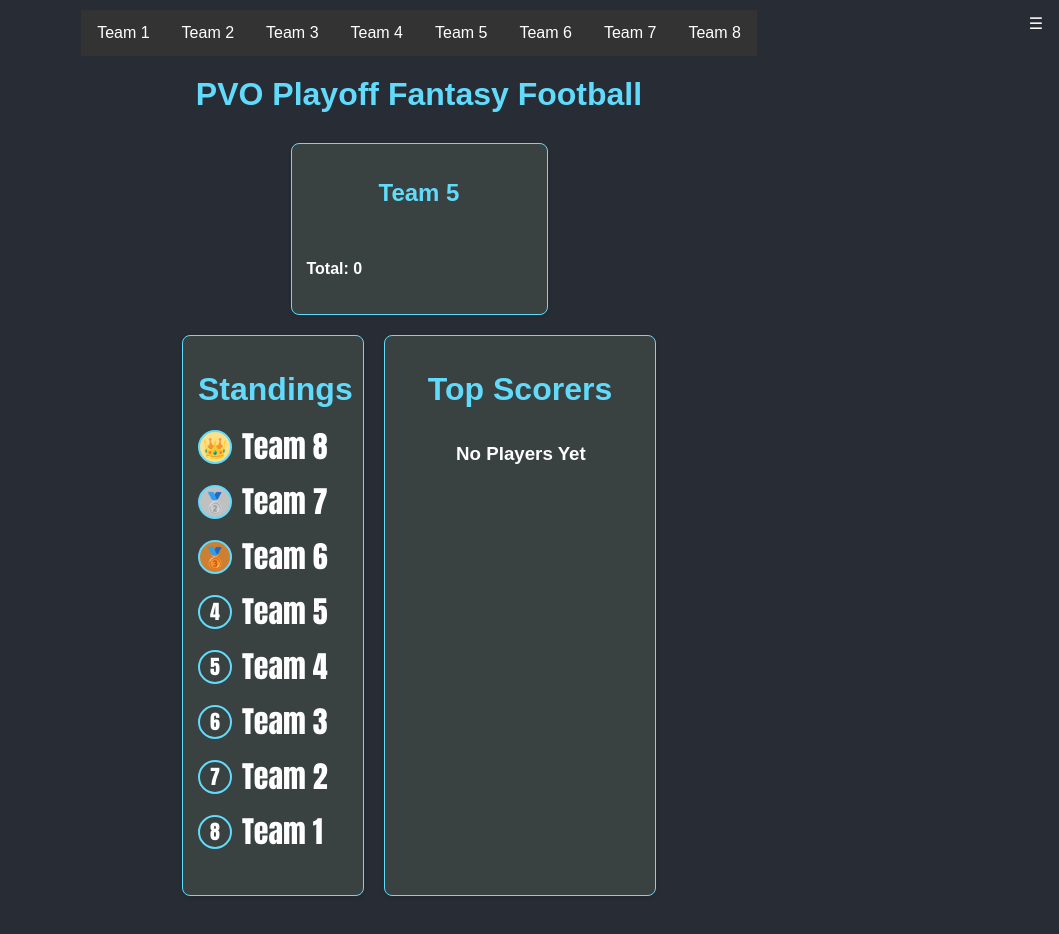
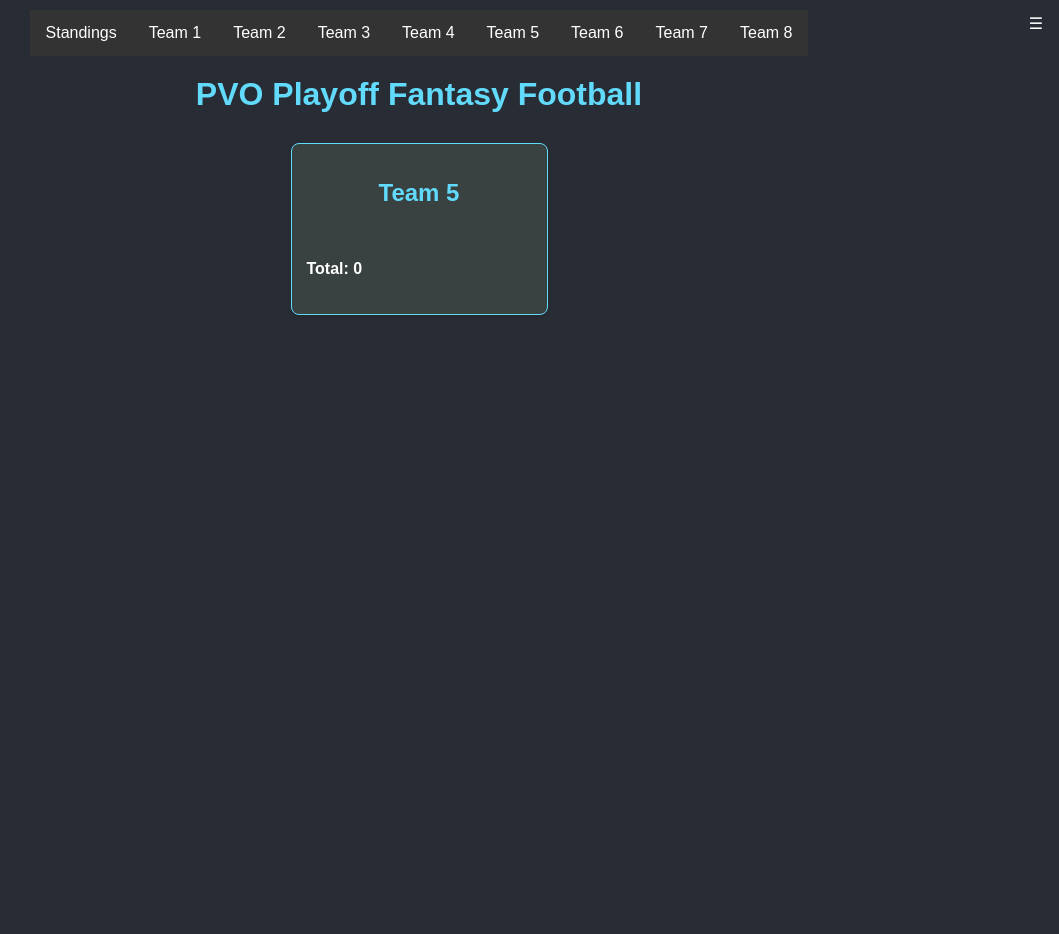
Before and after one commit to nbrom5/PVOPlayoffFantasyFootballPool, a plain HTML site: page index.html in a window 1280 px wide. Both pictures are taken after a click on the link "Team 5". Shown: the top 934 px of the page, without its empty margins (221-1280 px from the left). After the commit the page ends 800 px from the top, so only its background shows below. Drawn offline with Linux system fonts and the light colour scheme; no server answers.

Commit message:
Update index.html

```diff
--- a/index.html
+++ b/index.html
@@ -297,6 +297,7 @@
 </head>
 <body>
     <nav>
+        <a href="#" onclick="showStandings()">Standings</a>
         <a href="#" onclick="showContent1('team1')">Team 1</a>
         <a href="#" onclick="showContent1('team2')">Team 2</a>
         <a href="#" onclick="showContent1('team3')">Team 3</a>
@@ -483,6 +484,15 @@
         });
     }
 
+    function showStandings() {
+        var listContainer = document.getElementById('Section3');
+        listContainer.style.display = 'block';
+        var contentDivs = document.querySelectorAll('.team');
+        contentDivs.forEach(function(div) {
+            div.style.display = 'none';
+        });
+    }
+
     function showContent1(divId) {
         // Hide all content divs
         var contentDivs = document.querySelectorAll('.team');
@@ -514,6 +524,9 @@
         if (selectedDiv) {
             selectedDiv.style.display = 'block';
         }
+        var listContainer = document.getElementById('Section3');
+        console.log("Test3", listContainer);
+        listContainer.style.display = 'none';
     }
 
     function getPlayerName(id, teamNum, i, name, playerPos) {
```
